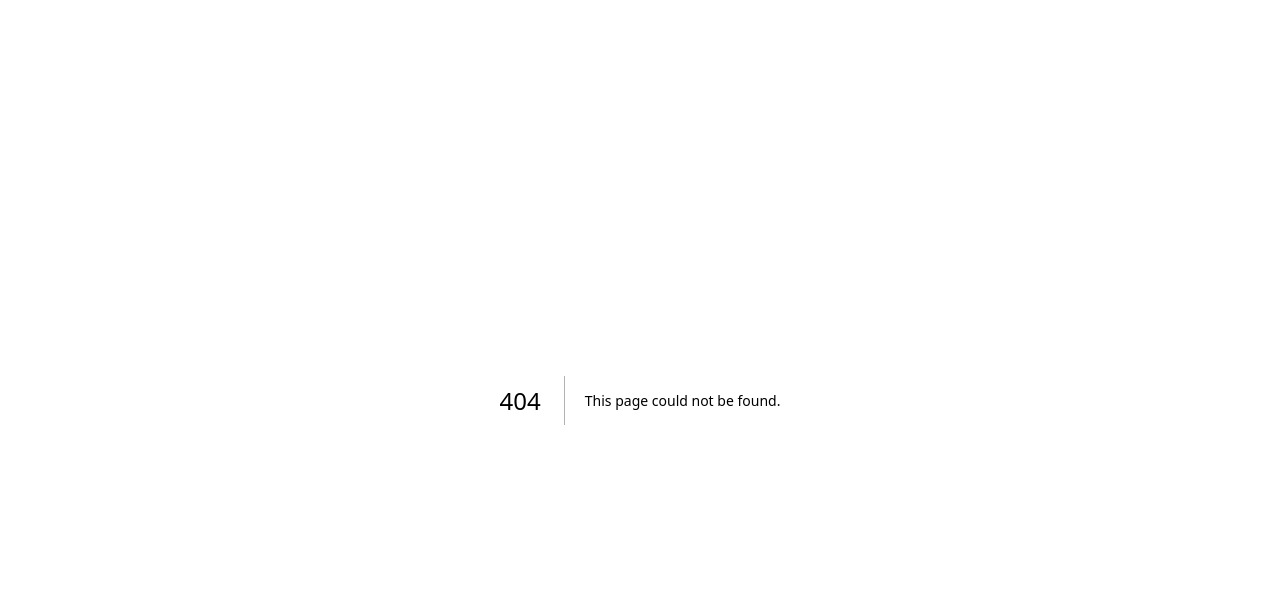
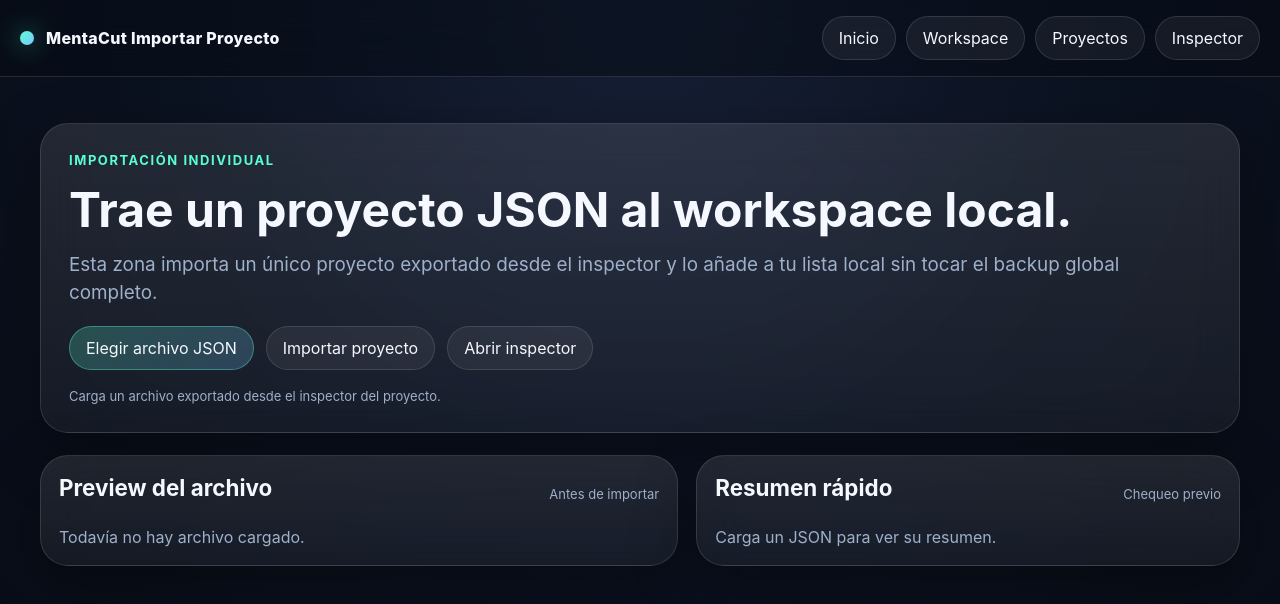
Before and after one commit to alain7224/MentaCut, a Next.js app: page /studio/import in a window 1280 px wide. Before the commit this address had no page. Shown: the top 604 px of the page. Built offline with nearby package versions, Linux system fonts and the light colour scheme.

Commit message:
feat: add single project import route

```diff
--- /dev/null
+++ b/app/studio/import/page.tsx
@@ -0,0 +1,144 @@
+'use client'
+
+import Link from 'next/link'
+import { useMemo, useState } from 'react'
+import { readLocalProjects, writeLocalProjects, type LocalProject } from '@/lib/local-store'
+import { normalizeImportedProject, parseSingleProjectExport } from '@/lib/project-transfer'
+
+export default function StudioImportPage() {
+  const [status, setStatus] = useState('')
+  const [preview, setPreview] = useState<LocalProject | null>(null)
+
+  const previewStats = useMemo(() => {
+    if (!preview) return null
+    return {
+      clips: preview.clips.length,
+      duration: preview.clips.reduce((sum, clip) => sum + Math.max(0, clip.end - clip.start), 0),
+      withMedia: preview.clips.filter((clip) => clip.mediaId).length,
+      withAudio: preview.clips.filter((clip) => clip.audioMediaId).length,
+    }
+  }, [preview])
+
+  async function handleFile(event: React.ChangeEvent<HTMLInputElement>) {
+    const file = event.target.files?.[0]
+    if (!file) return
+
+    try {
+      const raw = await file.text()
+      const project = parseSingleProjectExport(raw)
+      setPreview(project)
+      setStatus(`Archivo leído: ${project.name}`)
+    } catch (error) {
+      setPreview(null)
+      setStatus(error instanceof Error ? error.message : 'No se pudo leer el archivo')
+    } finally {
+      event.target.value = ''
+    }
+  }
+
+  function importProject() {
+    if (!preview) return
+    const existing = readLocalProjects()
+    const normalized = normalizeImportedProject(preview)
+    writeLocalProjects([normalized, ...existing])
+    setStatus(`Proyecto importado: ${normalized.name}`)
+    setPreview(normalized)
+  }
+
+  return (
+    <div className="page-shell">
+      <header className="topbar">
+        <div className="brand">
+          <span className="brand-dot" />
+          <span>MentaCut Importar Proyecto</span>
+        </div>
+        <nav className="nav">
+          <Link href="/" className="nav-link">Inicio</Link>
+          <Link href="/studio/workspace" className="nav-link">Workspace</Link>
+          <Link href="/studio/projects" className="nav-link">Proyectos</Link>
+          <Link href="/studio/inspector" className="nav-link">Inspector</Link>
+        </nav>
+      </header>
+
+      <main className="main">
+        <section className="section">
+          <div className="panel hero-copy">
+            <span className="eyebrow">Importación individual</span>
+            <h1 className="title" style={{ fontSize: 'clamp(1.8rem, 4vw, 3rem)' }}>Trae un proyecto JSON al workspace local.</h1>
+            <p className="sub">
+              Esta zona importa un único proyecto exportado desde el inspector y lo añade a tu lista local sin tocar el backup global completo.
+            </p>
+            <div className="action-row">
+              <label className="btn btn-primary upload-btn">
+                <input type="file" accept="application/json" hidden onChange={handleFile} />
+                Elegir archivo JSON
+              </label>
+              <button className="btn" onClick={importProject} disabled={!preview}>Importar proyecto</button>
+              <Link href="/studio/inspector" className="btn">Abrir inspector</Link>
+            </div>
+            <div className="timeline-label">{status || 'Carga un archivo exportado desde el inspector del proyecto.'}</div>
+          </div>
+        </section>
+
+        <section className="section">
+          <div className="studio-grid-2">
+            <div className="panel timeline">
+              <div className="row-head">
+                <h2 className="section-title">Preview del archivo</h2>
+                <div className="timeline-label">Antes de importar</div>
+              </div>
+              {preview ? (
+                <div className="project-list">
+                  <div className="project-item">
+                    <strong>{preview.name}</strong>
+                    <div className="timeline-label">{preview.format} · {preview.clips.length} clips · {new Date(preview.updatedAt).toLocaleString()}</div>
+                  </div>
+                  <div className="project-item">
+                    <strong>Proyecto importado se guardará como</strong>
+                    <div className="timeline-label">{preview.name} importado</div>
+                  </div>
+                </div>
+              ) : <div className="empty">Todavía no hay archivo cargado.</div>}
+            </div>
+
+            <div className="panel timeline">
+              <div className="row-head">
+                <h2 className="section-title">Resumen rápido</h2>
+                <div className="timeline-label">Chequeo previo</div>
+              </div>
+              {previewStats ? (
+                <div className="cards" style={{ gridTemplateColumns: 'repeat(2, minmax(0, 1fr))' }}>
+                  <article className="panel card"><h3>Clips</h3><p><strong>{previewStats.clips}</strong></p></article>
+                  <article className="panel card"><h3>Duración</h3><p><strong>{previewStats.duration.toFixed(1)} s</strong></p></article>
+                  <article className="panel card"><h3>Con media</h3><p><strong>{previewStats.withMedia}</strong></p></article>
+                  <article className="panel card"><h3>Con audio</h3><p><strong>{previewStats.withAudio}</strong></p></article>
+                </div>
+              ) : <div className="empty">Carga un JSON para ver su resumen.</div>}
+            </div>
+          </div>
+        </section>
+
+        {preview ? (
+          <section className="section">
+            <div className="panel timeline">
+              <div className="row-head">
+                <h2 className="section-title">Detalle de clips</h2>
+                <div className="timeline-label">Importación individual</div>
+              </div>
+              <div className="cards" style={{ gridTemplateColumns: 'repeat(2, minmax(0, 1fr))' }}>
+                {preview.clips.map((clip) => (
+                  <article key={clip.id} className="panel card">
+                    <h3>{clip.title}</h3>
+                    <p><strong>Tiempo:</strong> {clip.start.toFixed(1)}s → {clip.end.toFixed(1)}s</p>
+                    <p><strong>Headline:</strong> {clip.headlineText || '—'}</p>
+                    <p><strong>Caption:</strong> {clip.captionText || '—'}</p>
+                  </article>
+                ))}
+              </div>
+            </div>
+          </section>
+        ) : null}
+      </main>
+    </div>
+  )
+}
```
